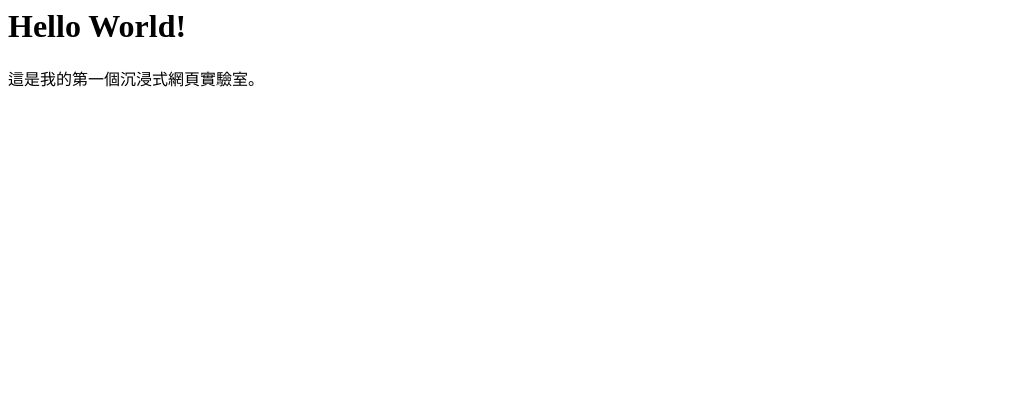
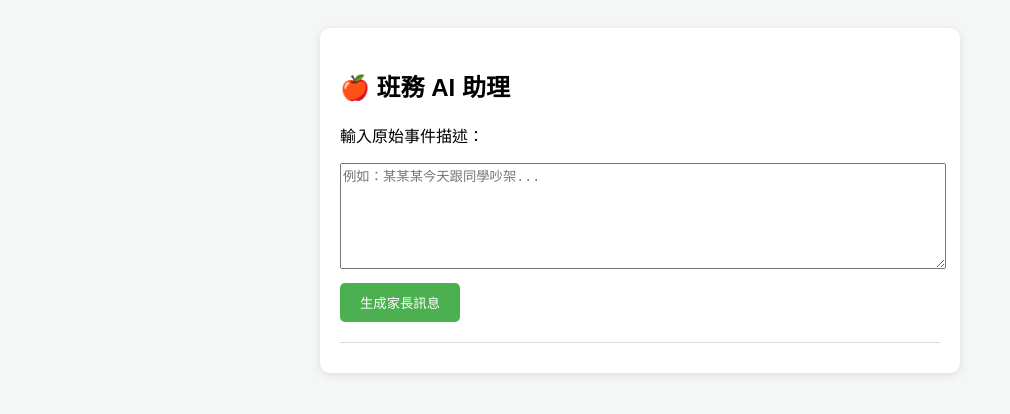
Before and after one commit to kevin457890915-gif/teacher-ai, a plain HTML site: page index.html in a window 1280 px wide. Shown: the whole page, without its empty margins (0-1010 px from the left). Drawn offline with Linux system fonts and the light colour scheme.

Commit message:
Update index.html

```diff
--- a/index.html
+++ b/index.html
@@ -1,2 +1,30 @@
-<h1>Hello World!</h1>
-<p>這是我的第一個沉浸式網頁實驗室。</p>
+<!DOCTYPE html>
+<html lang="zh-TW">
+<head>
+    <meta charset="UTF-8">
+    <title>導師 AI 助理</title>
+    <style>
+        body { font-family: sans-serif; padding: 20px; background: #f4f7f6; }
+        .container { max-width: 600px; margin: auto; background: white; padding: 20px; border-radius: 10px; box-shadow: 0 2px 10px rgba(0,0,0,0.1); }
+        textarea { width: 100%; height: 100px; margin-bottom: 10px; }
+        button { background: #4CAF50; color: white; border: none; padding: 10px 20px; cursor: pointer; border-radius: 5px; }
+    </style>
+</head>
+<body>
+    <div class="container">
+        <h2>🍎 班務 AI 助理</h2>
+        <p>輸入原始事件描述：</p>
+        <textarea id="userInput" placeholder="例如：某某某今天跟同學吵架..."></textarea>
+        <button onclick="processAI()">生成家長訊息</button>
+        <div id="result" style="margin-top: 20px; white-space: pre-wrap; color: #333; border-top: 1px solid #ddd; padding-top: 10px;"></div>
+    </div>
+
+    <script>
+        function processAI() {
+            const input = document.getElementById('userInput').value;
+            // 這裡未來會串接 API，現在先做一個模擬效果
+            document.getElementById('result').innerText = "（AI 正在思考中...）\n\n建議訊息：家長您好，今日孩子在學校與同學發生了一點小摩擦，我們已經引導孩子練習情緒表達..." + input;
+        }
+    </script>
+</body>
+</html>
```
